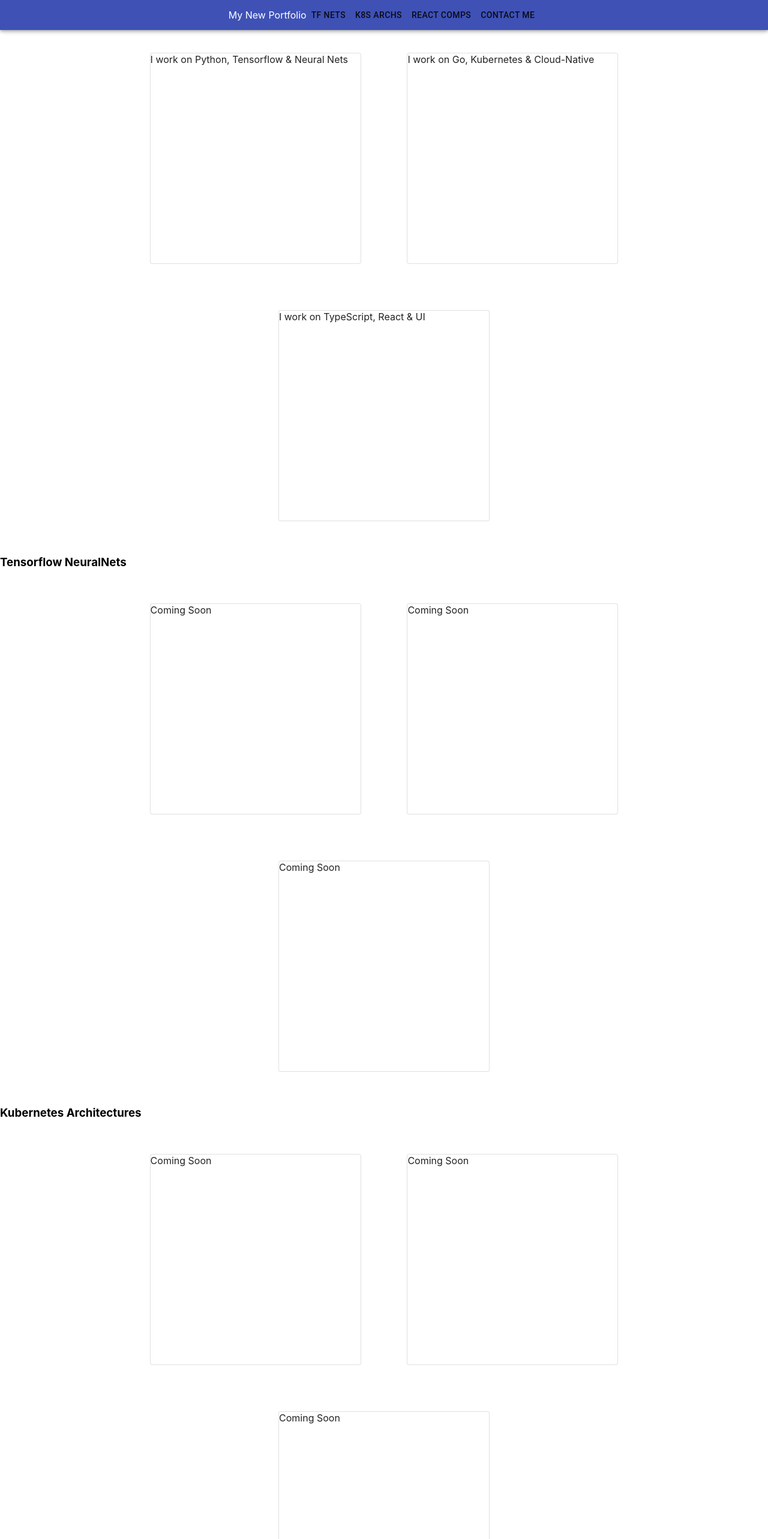
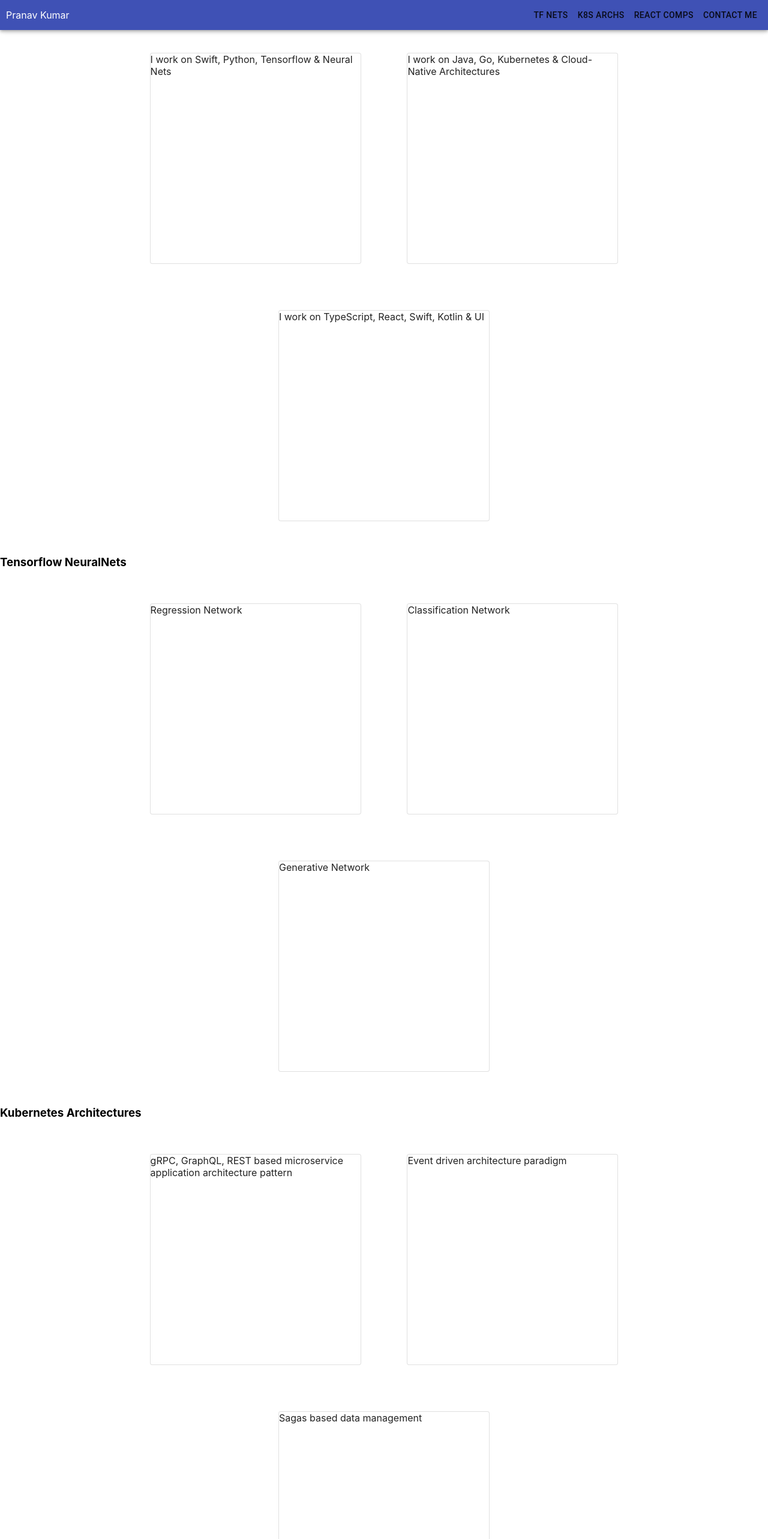
Before and after one commit to pbpranavk/pbpranavk.github.io, a React (Create React App) app: page / in a window 1280 px wide. Shown: the top 2566 px of the page at 60% size. Built offline with nearby package versions, Linux system fonts and the light colour scheme.

Commit message:
Adding projects and scroll animation

```diff
--- a/src/App.scss
+++ b/src/App.scss
@@ -1,11 +1,11 @@
 .App {
- .app-bar{
+  .app-bar {
     height: 50px;
     text-align: center;
   }
 }
 
- .flex{
+.flex {
   display: flex;
   justify-content: center;
   align-items: center;
@@ -15,35 +15,39 @@
   height: 100%;
 }
 
- .flex-wrap{
+.flex-wrap {
   flex-wrap: wrap;
 }
 
- .hero-paper{
+.hero-paper {
   height: 350px;
   width: 350px;
   margin: 3%;
 }
 
- .flex-direction-column{
+.flex-direction-column {
   flex-direction: column;
 }
 
-.contact-me{
+.contact-me {
   margin: 0px 20px 20px 20px;
-  .contact-me-input{
+  .contact-me-input {
     width: 100%;
   }
 }
 
-.margin-bottom-20px{
+.margin-bottom-20px {
   margin-bottom: 20px;
 }
 
-.m-10-px{
+.m-10-px {
   margin: 10px !important;
 }
 
-.m-t-70-px{
+.m-t-70-px {
   margin-top: 50px;
 }
+
+.justify-content-space-between {
+  justify-content: space-between;
+}
--- a/src/App.tsx
+++ b/src/App.tsx
@@ -23,13 +23,13 @@ function App() {
   return (
     <div className="App">
       <AppBar className="app-bar" >
-        <div className="flex height-100-percent">
+        <div className="flex justify-content-space-between height-100-percent">
           <div className="flex-align-items-center">
-          <span onClick={scrollToTop}>
-          My New Portfolio
+          <span className="m-10-px" onClick={scrollToTop}>
+           Pranav Kumar
           </span>
             </div>
-          <div className="flex-align-items-end">
+          <div className="flex-align-items-end m-10-px">
             <Link
               activeClass="active"
               className="test1"
@@ -74,13 +74,13 @@ function App() {
       <Element name="hero" className="element" >
       <div className="flex flex-wrap m-t-70-px">
         <Paper className="hero-paper" variant="outlined" elevation={3}>
-          I work on Python, Tensorflow & Neural Nets
+          I work on Swift, Python, Tensorflow & Neural Nets
         </Paper>
         <Paper className="hero-paper" variant="outlined" elevation={3}>
-          I work on Go, Kubernetes & Cloud-Native
+          I work on Java, Go, Kubernetes & Cloud-Native Architectures
         </Paper>
         <Paper className="hero-paper" variant="outlined" elevation={3}>
-          I work on TypeScript, React & UI
+          I work on TypeScript, React, Swift, Kotlin & UI
         </Paper>
       </div>
       </Element>
@@ -89,13 +89,13 @@ function App() {
         <h3>Tensorflow NeuralNets</h3>
         <div className="flex flex-wrap">
           <Paper className="hero-paper" variant="outlined" elevation={3}>
-            Coming Soon
+            Regression Network
           </Paper>
           <Paper className="hero-paper" variant="outlined" elevation={3}>
-            Coming Soon
+            Classification Network
           </Paper>
           <Paper className="hero-paper" variant="outlined" elevation={3}>
-            Coming Soon
+            Generative Network
           </Paper>
         </div>
       </Element>
@@ -104,28 +104,28 @@ function App() {
       <h3>Kubernetes Architectures</h3>
       <div className="flex flex-wrap">
         <Paper className="hero-paper" variant="outlined" elevation={3}>
-          Coming Soon
+          gRPC, GraphQL, REST based microservice application architecture pattern
         </Paper>
         <Paper className="hero-paper" variant="outlined" elevation={3}>
-          Coming Soon
+          Event driven architecture paradigm
         </Paper>
         <Paper className="hero-paper" variant="outlined" elevation={3}>
-          Coming Soon
+          Sagas based data management
         </Paper>
       </div>
       </Element>
 
       <Element name="react-comps" className="element" >
-      <h3>React Components</h3>
+      <h3>UI Components</h3>
       <div className="flex flex-wrap">
         <Paper className="hero-paper" variant="outlined" elevation={3}>
-          Coming Soon
+          Enterprise Web Dashboard
         </Paper>
         <Paper className="hero-paper" variant="outlined" elevation={3}>
-          Coming Soon
+          android app
         </Paper>
         <Paper className="hero-paper" variant="outlined" elevation={3}>
-          Coming Soon
+          ios app
         </Paper>
       </div>
       </Element>
```
Also changed, not shown: 1 other file (tests, documents, lock files or other folders). Lines whose indentation alone changed are shown as unchanged.
